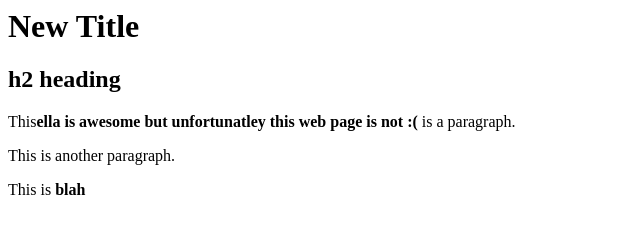
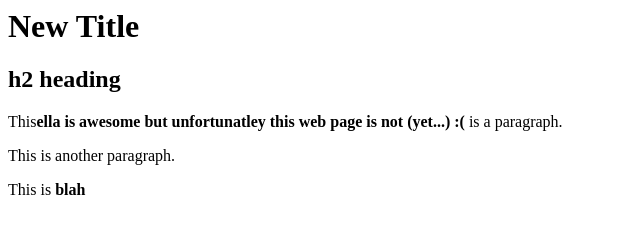
Before and after one commit to ellab/ellab.github.io, a plain HTML site: page index.html in a window 1280 px wide. Shown: the full height of the page, 0-640 px from the left. Drawn offline with Linux system fonts and the light colour scheme.

Commit message:
Update index.html

```diff
--- a/index.html
+++ b/index.html
@@ -13,7 +13,7 @@ Ella!!!
 <h2>h2 heading</h2>
 
 <p>
-This<b>ella is awesome but unfortunatley this web page is not :(</b> is a paragraph.
+This<b>ella is awesome but unfortunatley this web page is not (yet...) :(</b> is a paragraph.
 </p>
 
 <p>
```
